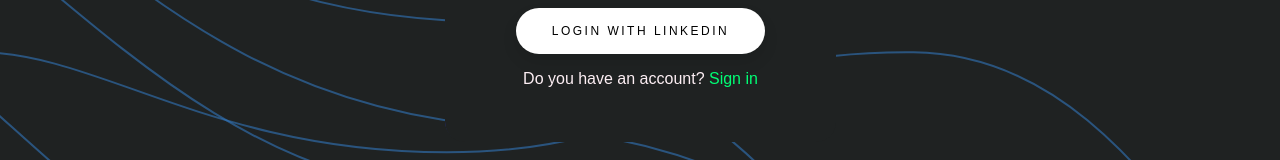
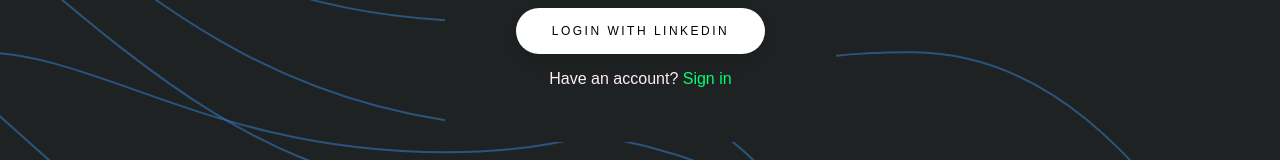
Before and after one commit to FoxxPratikSau/simple-sign-up-page, a plain HTML site: page index.html in a window 1280 px wide. Shown: the part 468-628 px from the top of the page. Drawn offline with Linux system fonts and the light colour scheme.

Commit message:
changed a simple text

```diff
--- a/index.html
+++ b/index.html
@@ -31,7 +31,7 @@
               <button>
                 Login with LinkedIn
               </button></a>
-              <p>Do you have an account?<a href="#" class="si"> Sign in</a></p>
+              <p>Have an account?<a href="#" class="si"> Sign in</a></p>
 
         </form>
             </div>
```
